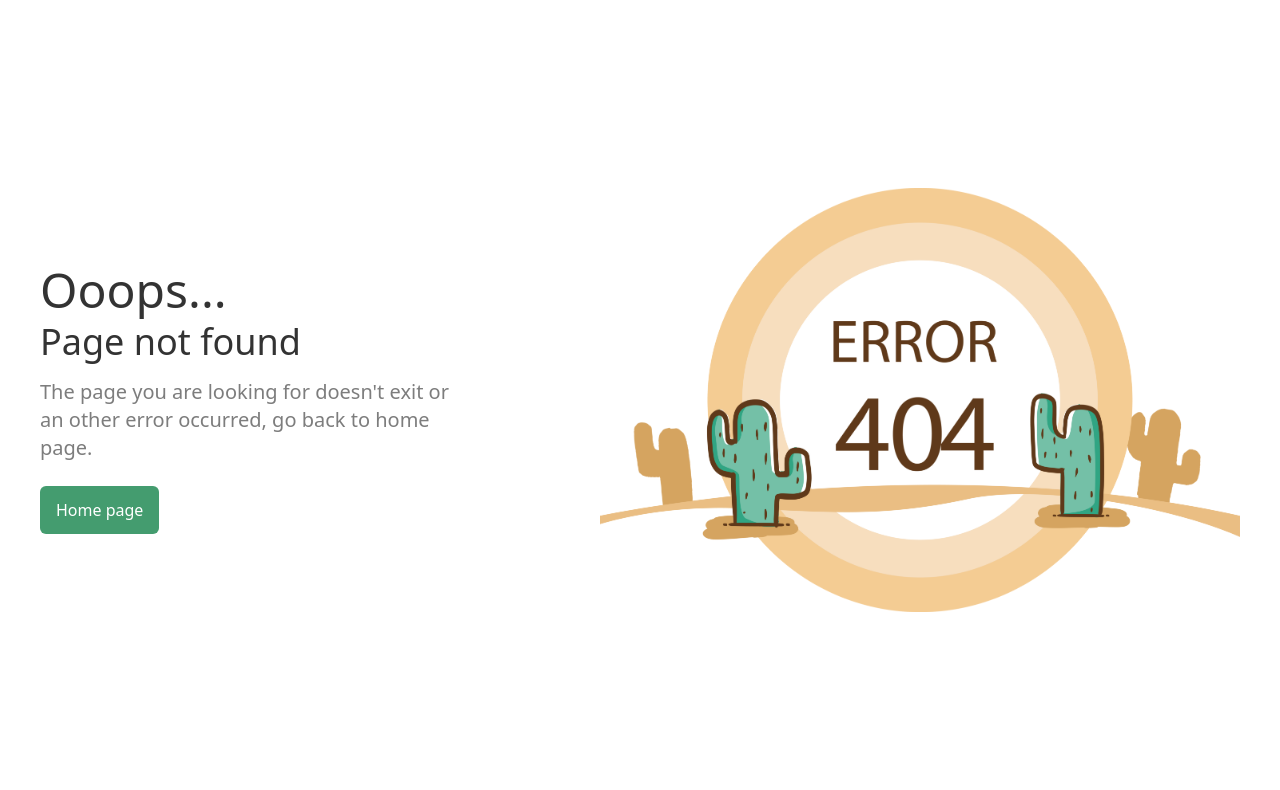
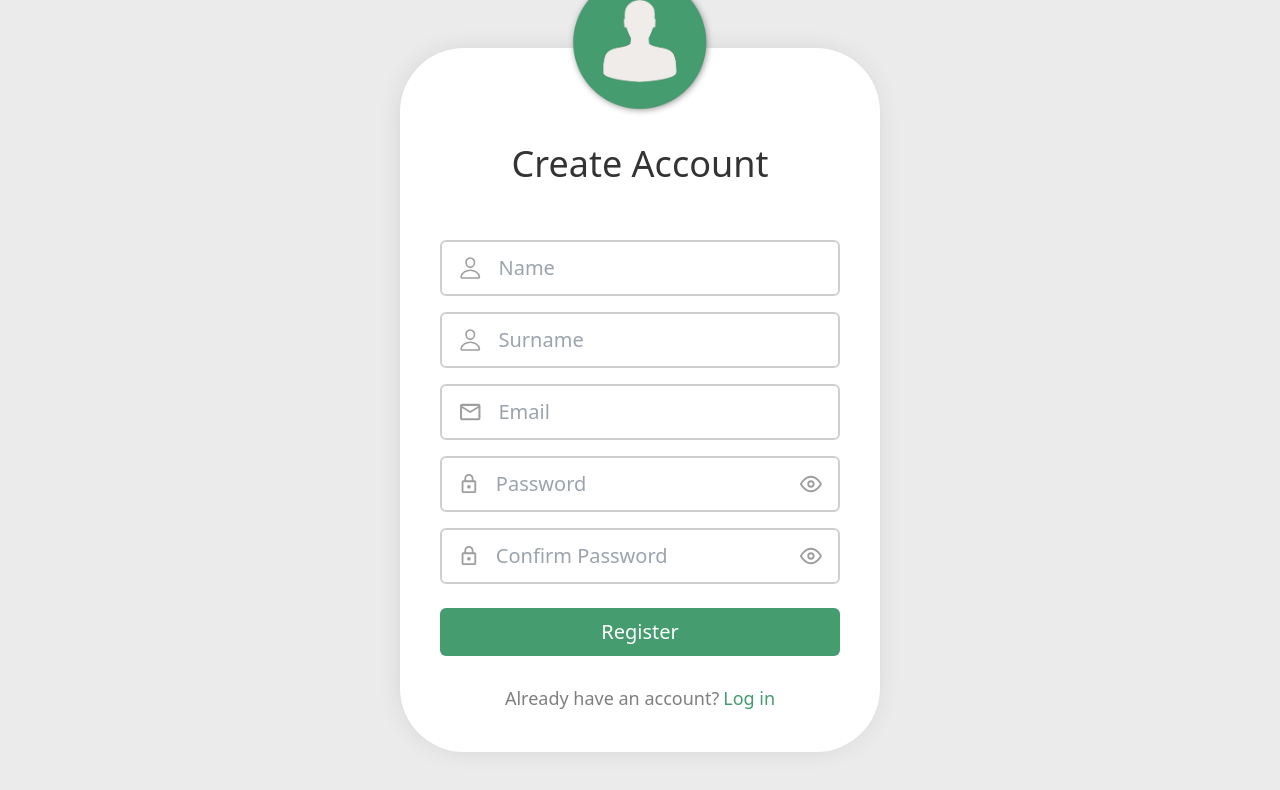
Before and after one commit to mateuszzientek/mental-health-booking-app, a React (Vite) app in the folder react/: page /register in a window 1280 px wide. Before the commit this address had no page. Shown: the top 790 px of the page. Built offline with nearby package versions, Linux system fonts and the light colour scheme.

Commit message:
Register created

```diff
--- a/react/src/components/sections/Navbar.tsx
+++ b/react/src/components/sections/Navbar.tsx
@@ -73,7 +73,7 @@ export default function Navbar() {
                         <button onClick={() => navigate("/login")} className="group w-[7rem] h-[3rem] rounded-md border-2 border-primary hover:bg-primary hover:text-white ">
                             <p className="text-primary dark:text-white group-hover:text-white ">Sign In</p>
                         </button>
-                        <button className="w-[7rem] h-[3rem] rounded-md bg-primary hover:bg-primary_darker">
+                        <button onClick={() => navigate("/register")} className="w-[7rem] h-[3rem] rounded-md bg-primary hover:bg-primary_darker">
                             <p className="text-white ">Sign Up</p>
                         </button>
                     </div>
--- a/react/src/router.tsx
+++ b/react/src/router.tsx
@@ -8,7 +8,7 @@ const Home = lazy(() => import("./views/Home"))
 const Footer = lazy(() => import("./components/sections/Footer"))
 const PageNotFound = lazy(() => import("./views/PageNotFound"))
 const Login = lazy(() => import("./views/Login"))
-
+const Register = lazy(() => import("./views/Register"))
 
 
 const Layout = ({ children }: { children: ReactNode }) => (
@@ -32,6 +32,13 @@ const router = createBrowserRouter([
             </Suspense>
     },
     {
+        path: "/register",
+        element:
+            <Suspense fallback={<LoadingAnimationPage />}>
+                <Register />
+            </Suspense>
+    },
+    {
         path: "*",
         element:
             <Suspense fallback={<LoadingAnimationPage />}>
--- a/react/src/views/Login.tsx
+++ b/react/src/views/Login.tsx
@@ -2,26 +2,45 @@ import avatar_login from "../assets/images/avatar_login.png"
 import { MdOutlineEmail, MdLockOutline } from "react-icons/md";
 import { useSelector } from 'react-redux';
 import { RootState } from "../state/store";
+import { FiEye, FiEyeOff } from "react-icons/fi";
+import { useState } from "react";
+import { useNavigate } from "react-router-dom";
 
 export default function Login() {
 
+    const navigate = useNavigate();
+
     const theme = useSelector((state: RootState) => state.theme.theme)
+
+    const [isPasswordVisible, setIsPasswordVisible] = useState(false)
+
+    const handleChangeVisible = () => {
+        setIsPasswordVisible(!isPasswordVisible)
+    }
 
     return (
         <div className=" flex justify-center items-center bg-[#ebebeb] dark:bg-[#393939]  w-screen h-screen">
-            <div className="relative  w-[30rem] h-[35rem] bg-white  dark:bg-[#cccccc] rounded-[4rem] shadow py-10 px-10">
+            <div className="relative  w-[30rem]  bg-white  dark:bg-[#cccccc] rounded-[4rem] shadow py-10 px-10">
                 <div className="flex flex-col items-center">
                     <img src={avatar_login} alt="Logo" className="absolute -top-20  w-[9rem] drop-shadow" />
                     <h2 className="text-4xl font-medium text-black/80  mt-14">Login</h2>
 
-                    <div className="flex items-center border-[#cfcfcf] dark:border-[#929292] border-2 rounded-md w-full h-[3.5rem] mt-14">
+
+
+                    <div className="flex items-center border-[#cfcfcf] dark:border-[#929292] border-2 rounded-md w-full h-[3.5rem] mt-14 focus-within:border-black/50 dark:focus-within:border-black/70 ">
                         <MdOutlineEmail color={theme === "dark" ? "#737373" : "#9e9e9e"} size={30} className="ml-4" />
                         <input type="email" placeholder="Email" className="w-full text-black/80 outline-none mx-4 text-xl bg-transparent dark:placeholder-[#737373]" />
                     </div>
 
-                    <div className="flex items-center border-[#cfcfcf] dark:border-[#929292] border-2 rounded-md w-full h-[3.5rem] mt-6">
+                    <div className="flex items-center border-[#cfcfcf] dark:border-[#929292] border-2 rounded-md w-full h-[3.5rem] mt-6 focus-within:border-black/50 dark:focus-within:border-black/70 ">
                         <MdLockOutline color={theme === "dark" ? "#737373" : "#9e9e9e"} size={30} className="ml-4" />
-                        <input type="password" placeholder="Password" className="w-full text-black/80 outline-none mx-4 text-xl bg-transparent dark:placeholder-[#737373]" />
+                        <input type={isPasswordVisible ? "text" : "password"} placeholder="Password" className="w-full text-black/80 outline-none mx-4 text-xl bg-transparent dark:placeholder-[#737373]" />
+
+                        {isPasswordVisible ?
+                            <FiEyeOff onClick={() => handleChangeVisible()} size={30} color={theme === "dark" ? "#737373" : "#9e9e9e"} className="mr-4 cursor-pointer hover:scale-105" />
+                            :
+                            <FiEye onClick={() => handleChangeVisible()} size={30} color={theme === "dark" ? "#737373" : "#9e9e9e"} className="mr-4 cursor-pointer hover:scale-105" />
+                        }
                     </div>
                 </div>
 
@@ -33,7 +52,7 @@ export default function Login() {
 
                 <div className="flex justify-center items-center space-x-1 mt-3">
                     <p className="text-lg font-medium text-black/50 mt-4 text-end">Don't have an account?</p>
-                    <a href="/register" className="text-lg font-medium text-primary mt-4 text-end">Register</a>
+                    <p onClick={() => navigate("/register")} className="text-lg font-medium text-primary mt-4 text-end cursor-pointer">Register</p>
                 </div>
             </div>
         </div>
--- /dev/null
+++ b/react/src/views/Register.tsx
@@ -0,0 +1,82 @@
+import avatar_login from "../assets/images/avatar_login.png"
+import { MdOutlineEmail, MdLockOutline } from "react-icons/md";
+import { useSelector } from 'react-redux';
+import { RootState } from "../state/store";
+import { FiEye, FiEyeOff } from "react-icons/fi";
+import { useState } from "react";
+import { useNavigate } from "react-router-dom";
+import { IoPersonOutline } from "react-icons/io5";
+
+
+export default function Register() {
+    const navigate = useNavigate();
+
+    const theme = useSelector((state: RootState) => state.theme.theme)
+
+    const [isPasswordVisible, setIsPasswordVisible] = useState(false)
+    const [isPasswordSecondVisible, setIsPasswordSecondVisible] = useState(false)
+
+    const handleChangeVisible = () => {
+        setIsPasswordVisible(!isPasswordVisible)
+    }
+    const handleChangeSecondVisible = () => {
+        setIsPasswordSecondVisible(!isPasswordSecondVisible)
+    }
+
+    return (
+        <div className=" flex justify-center items-center bg-[#ebebeb] dark:bg-[#393939]  w-screen h-screen">
+            <div className="relative  w-[30rem]  bg-white  dark:bg-[#cccccc] rounded-[4rem] shadow py-10 px-10">
+                <div className="flex flex-col items-center">
+                    <img src={avatar_login} alt="Logo" className="absolute -top-20  w-[9rem] drop-shadow" />
+                    <h2 className="text-4xl font-medium text-black/80  mt-14">Create Account</h2>
+
+                    <div className="flex items-center border-[#cfcfcf] dark:border-[#929292] border-2 rounded-md w-full h-[3.5rem] mt-14 focus-within:border-black/50 dark:focus-within:border-black/70 ">
+                        <IoPersonOutline color={theme === "dark" ? "#737373" : "#9e9e9e"} size={30} className="ml-4" />
+                        <input type="text" placeholder="Name" className="w-full text-black/80 outline-none mx-4 text-xl bg-transparent dark:placeholder-[#737373] " />
+                    </div>
+
+                    <div className="flex items-center border-[#cfcfcf] dark:border-[#929292] border-2 rounded-md w-full h-[3.5rem] mt-4 focus-within:border-black/50 dark:focus-within:border-black/70 ">
+                        <IoPersonOutline color={theme === "dark" ? "#737373" : "#9e9e9e"} size={30} className="ml-4" />
+                        <input type="text" placeholder="Surname" className="w-full text-black/80 outline-none mx-4 text-xl bg-transparent dark:placeholder-[#737373]" />
+                    </div>
+
+                    <div className="flex items-center border-[#cfcfcf] dark:border-[#929292] border-2 rounded-md w-full h-[3.5rem] mt-4 focus-within:border-black/50 dark:focus-within:border-black/70 ">
+                        <MdOutlineEmail color={theme === "dark" ? "#737373" : "#9e9e9e"} size={30} className="ml-4" />
+                        <input type="email" placeholder="Email" className="w-full text-black/80 outline-none mx-4 text-xl bg-transparent dark:placeholder-[#737373]" />
+                    </div>
+
+                    <div className="flex items-center border-[#cfcfcf] dark:border-[#929292] border-2 rounded-md w-full h-[3.5rem] mt-4 focus-within:border-black/50 dark:focus-within:border-black/70 ">
+                        <MdLockOutline color={theme === "dark" ? "#737373" : "#9e9e9e"} size={30} className="ml-4" />
+                        <input type={isPasswordVisible ? "text" : "password"} placeholder="Password" className="w-full text-black/80 outline-none mx-4 text-xl bg-transparent dark:placeholder-[#737373]" />
+
+                        {isPasswordVisible ?
+                            <FiEyeOff onClick={() => handleChangeVisible()} size={30} color={theme === "dark" ? "#737373" : "#9e9e9e"} className="mr-4 cursor-pointer hover:scale-105" />
+                            :
+                            <FiEye onClick={() => handleChangeVisible()} size={30} color={theme === "dark" ? "#737373" : "#9e9e9e"} className="mr-4 cursor-pointer hover:scale-105" />
+                        }
+                    </div>
+                    <div className="flex items-center border-[#cfcfcf] dark:border-[#929292] border-2 rounded-md w-full h-[3.5rem] mt-4 focus-within:border-black/50 dark:focus-within:border-black/70 ">
+                        <MdLockOutline color={theme === "dark" ? "#737373" : "#9e9e9e"} size={30} className="ml-4" />
+                        <input type={isPasswordVisible ? "text" : "password"} placeholder="Confirm Password" className="w-full text-black/80 outline-none mx-4 text-xl bg-transparent dark:placeholder-[#737373]" />
+
+                        {isPasswordSecondVisible ?
+                            <FiEyeOff onClick={() => handleChangeSecondVisible()} size={30} color={theme === "dark" ? "#737373" : "#9e9e9e"} className="mr-4 cursor-pointer hover:scale-105" />
+                            :
+                            <FiEye onClick={() => handleChangeSecondVisible()} size={30} color={theme === "dark" ? "#737373" : "#9e9e9e"} className="mr-4 cursor-pointer hover:scale-105" />
+                        }
+                    </div>
+                </div>
+
+
+                <button className="h-[3rem] rounded-md bg-primary px-4 mt-6 w-full">
+                    <p className="text-white text-xl ">Register</p>
+                </button>
+
+                <div className="flex justify-center items-center space-x-1 mt-3">
+                    <p className="text-lg font-medium text-black/50 mt-4 text-end">Already have an account?</p>
+                    <p onClick={() => navigate("/login")} className="text-lg font-medium text-primary mt-4 text-end cursor-pointer">Log in</p>
+                </div>
+            </div>
+        </div>
+    );
+}
```
